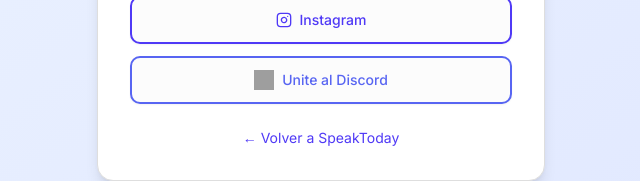
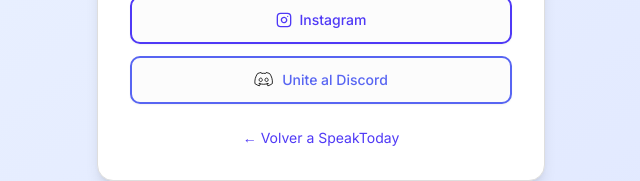
Before and after one commit to tomicarreras/speaktoday, a Next.js app: page /tomi in a window 1280 px wide. Shown: the part 542-723 px from the top of the page, without its empty margins (319-959 px from the left). Built offline with nearby package versions, Linux system fonts and the light colour scheme; grey boxes are pictures that could not be loaded.

Commit message:
landing tomi

```diff
--- a/app/tomi/page.tsx
+++ b/app/tomi/page.tsx
@@ -87,7 +87,7 @@ export default function TomiProfile() {
     className="flex items-center justify-center gap-2"
   >
     <img
-      src="/public/discord.svg"
+      src="/images/discord.svg"
       alt="Discord"
       className="w-5 h-5"
     />
```
Also changed, not shown: public/images/discord.svg (renamed from public/discord.svg).
